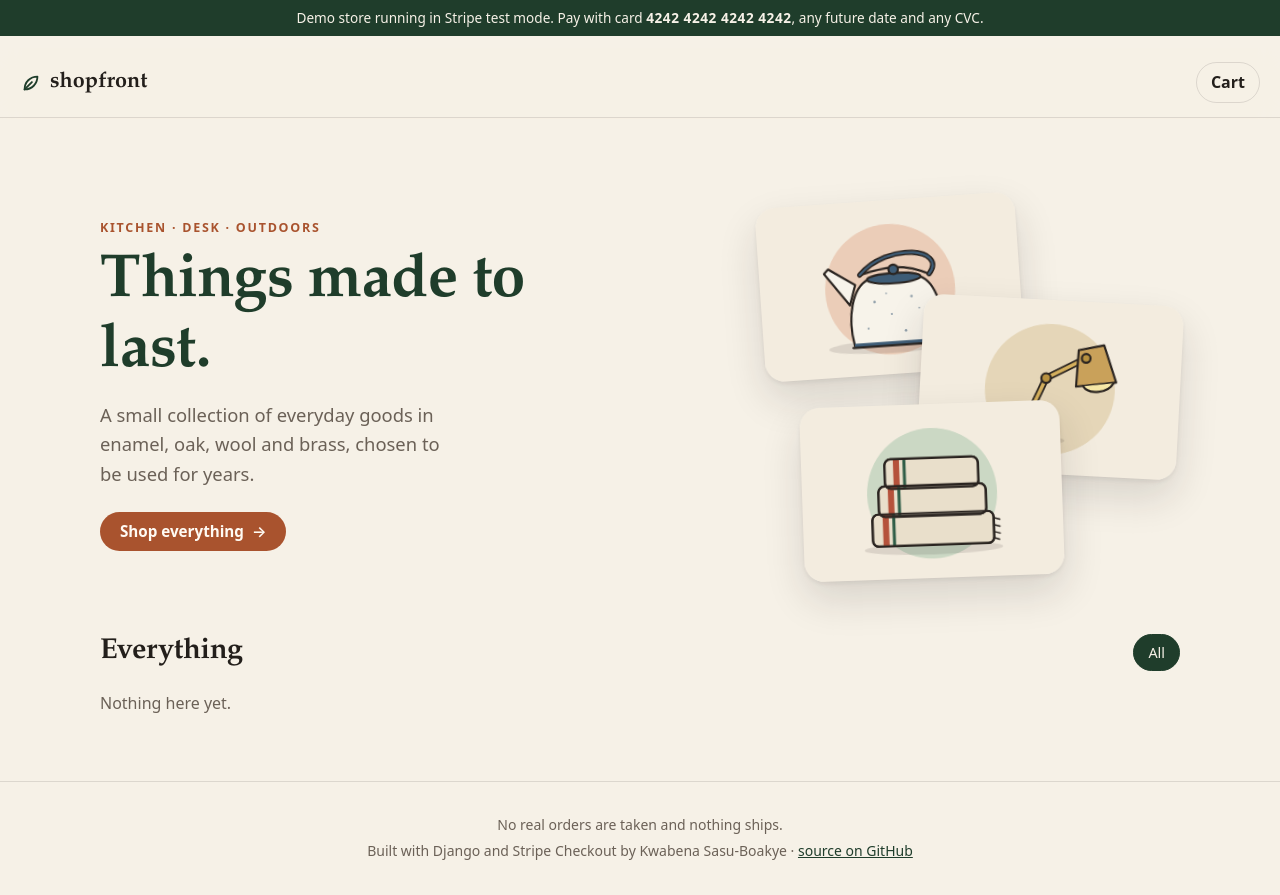
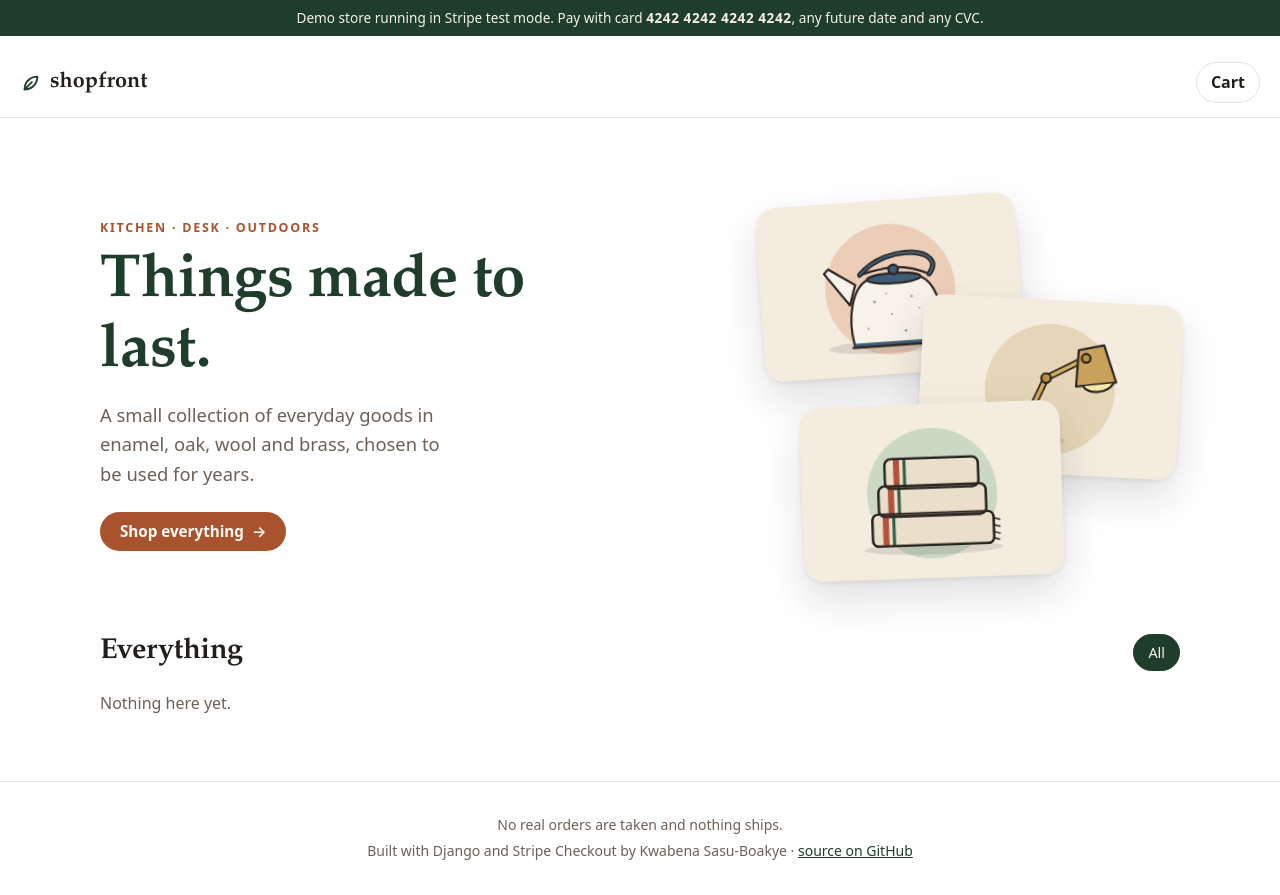
Before and after one commit to kwagyei/ecommerce-shopfront, a Django app: page / in a window 1280 px wide. Run offline with Django 5.2, Linux system fonts and the light colour scheme; data that the repository does not hold is empty.

Commit message:
Use a white page background in light mode
The cream page background made the whole site read warm and slightly dim.
White gives a cleaner, brighter page while the cream illustration panels,
green and terracotta keep the Nordic identity. Dark mode is unchanged.

```diff
--- a/static/site.css
+++ b/static/site.css
@@ -4,7 +4,7 @@
 
 :root {
   color-scheme: light dark;
-  --bg: #f6f1e7;
+  --bg: #ffffff;
   --surface: #fffbf4;
   --fg: #231f1b;
   --muted: #6b6157;
```
